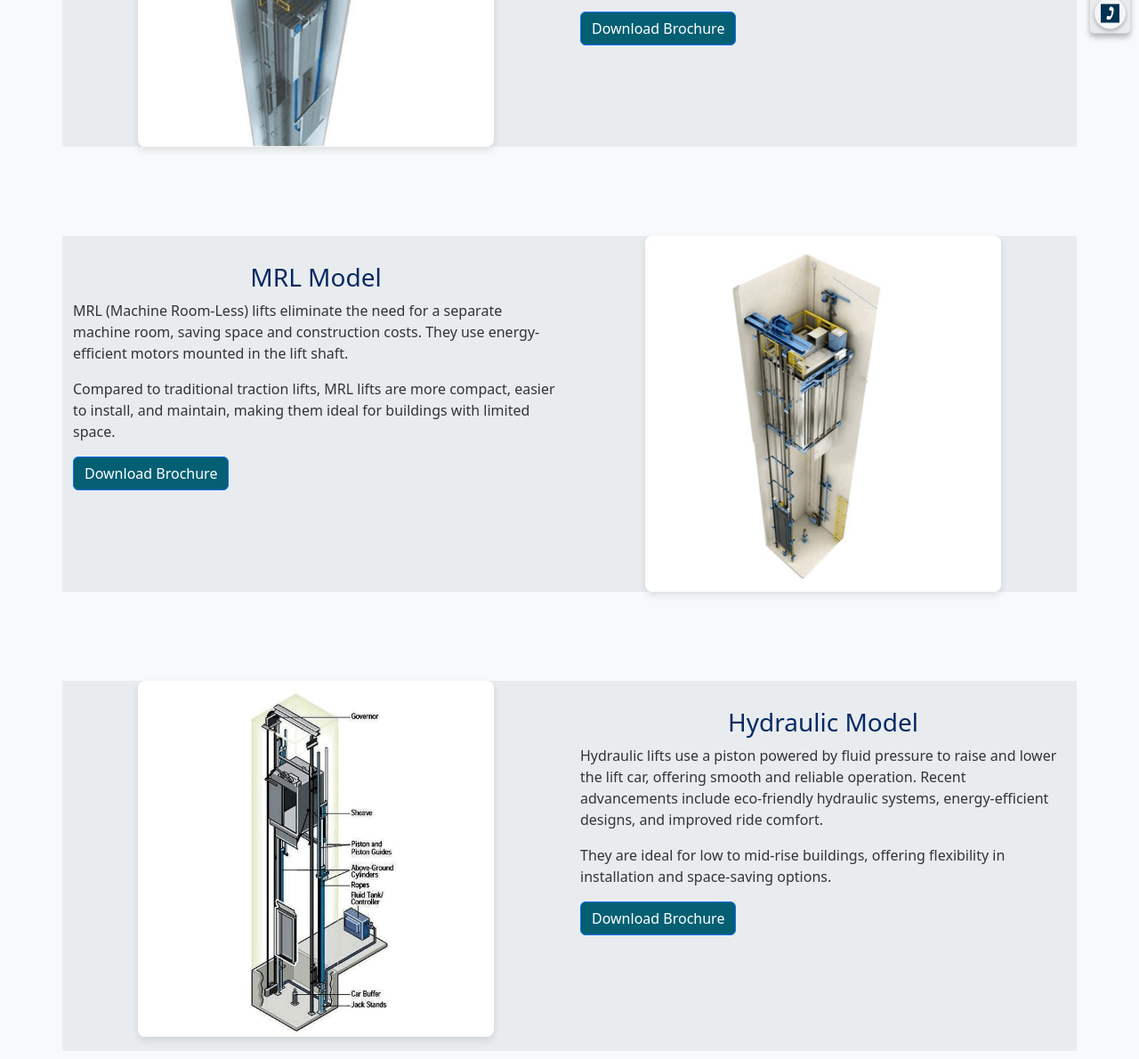
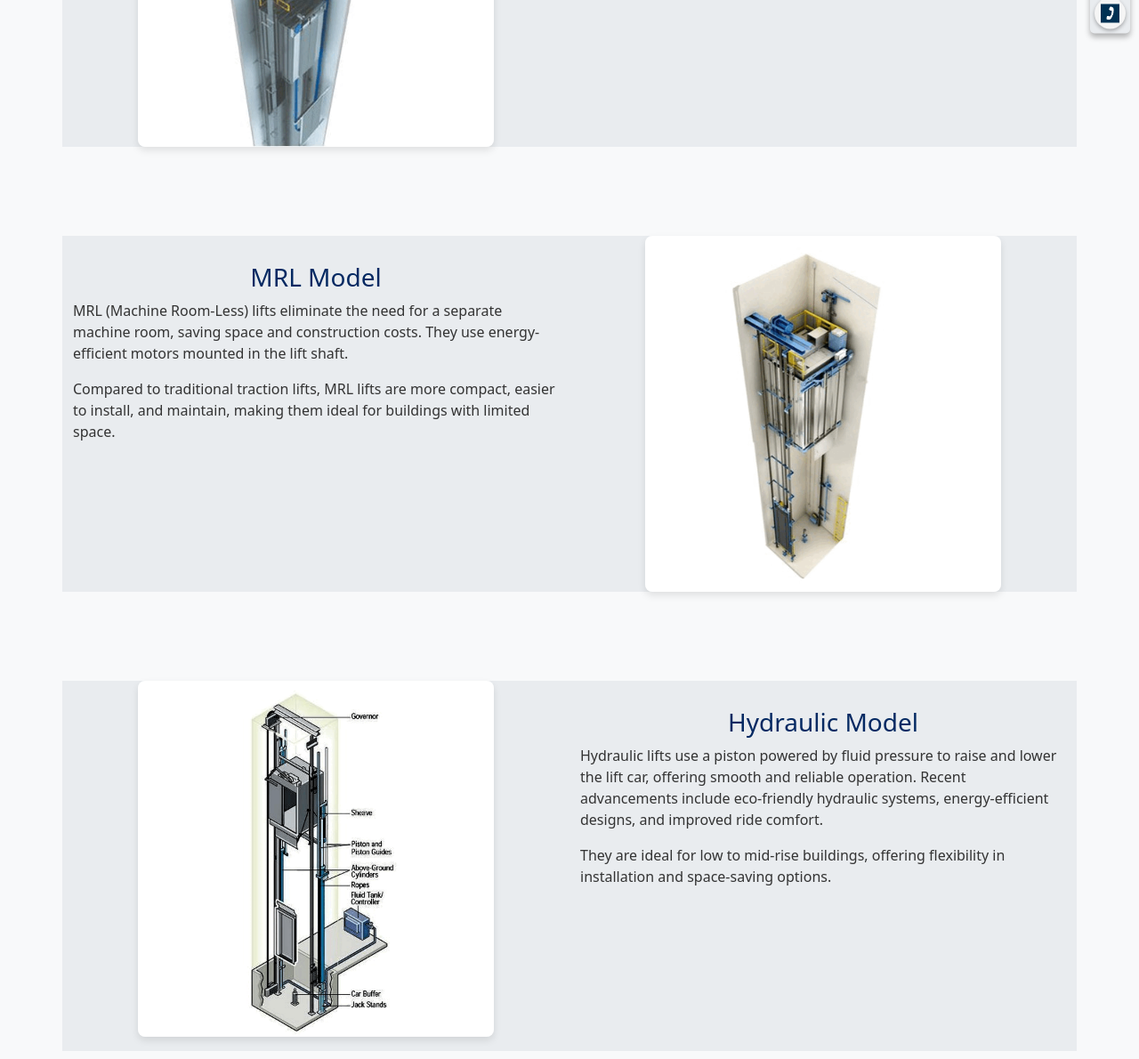
Before and after one commit to sriramaiml/sriramaiml.github.io, a plain HTML site: page brochures/brochures.html in a window 1280 px wide. Shown: the part 750-1940 px from the top of the page at 89% size. Drawn offline with nearby package versions, Linux system fonts and the light colour scheme.

Commit message:
Remove download brochures buttons

```diff
--- a/brochures/brochures.html
+++ b/brochures/brochures.html
@@ -78,7 +78,7 @@
                 <p> These lifts provide a comfortable ride and are perfect for residential, commercial,
                     or industrial spaces requiring safe and efficient vertical transport.
                 </p>
-                <button class="btn btn-primary download-btn" data-file="files/Docker_ Up & Running_ Shipping Reliable Containers in Production.pdf">Download Brochure</button>
+                <!-- <button class="btn btn-primary download-btn" data-file="files/Docker_ Up & Running_ Shipping Reliable Containers in Production.pdf">Download Brochure</button> -->
             </div>
         </div>
 
@@ -94,7 +94,7 @@
                     They use energy-efficient motors mounted in the lift shaft.</p>
                 <p>Compared to traditional traction lifts, MRL lifts are more compact, easier to install, and maintain,
                     making them ideal for buildings with limited space.</p>
-                <button class="btn btn-primary download-btn" data-file="files/Nginx Cookbook_ Advanced Recipes for High-performance Load Balancing.pdf">Download Brochure</button>
+                <!-- <button class="btn btn-primary download-btn" data-file="files/Nginx Cookbook_ Advanced Recipes for High-performance Load Balancing.pdf">Download Brochure</button> -->
             </div>
         </div>
 
@@ -112,7 +112,7 @@
                 <p>
                     They are ideal for low to mid-rise buildings, offering flexibility in installation and space-saving options.
                 </p>
-                <button class="btn btn-primary download-btn" data-file="hydraulic-brochure.pdf">Download Brochure</button>
+                <!-- <button class="btn btn-primary download-btn" data-file="hydraulic-brochure.pdf">Download Brochure</button> -->
             </div>
         </div>
 
@@ -130,7 +130,7 @@
                     Investing in a goods lift streamlines operations, saves time, and minimizes the risk of injury,
                     making them a vital asset for businesses requiring frequent vertical transport of goods.
                 </p>
-                <button class="btn btn-primary download-btn" data-file="goods-brochure.pdf">Download Brochure</button>
+                <!-- <button class="btn btn-primary download-btn" data-file="goods-brochure.pdf">Download Brochure</button> -->
             </div>
         </div>
 
@@ -149,7 +149,7 @@
                     They reduce the risk of accidents on stairs, promote independence for patients, and ensure caregivers can
                     focus on care rather than physical assistance, creating a safer and more accessible environment.
                 </p>
-                <button class="btn btn-primary download-btn" data-file="staircase-brochure.pdf">Download Brochure</button>
+                <!-- <button class="btn btn-primary download-btn" data-file="staircase-brochure.pdf">Download Brochure</button> -->
             </div>
         </div>
     </div>
```
